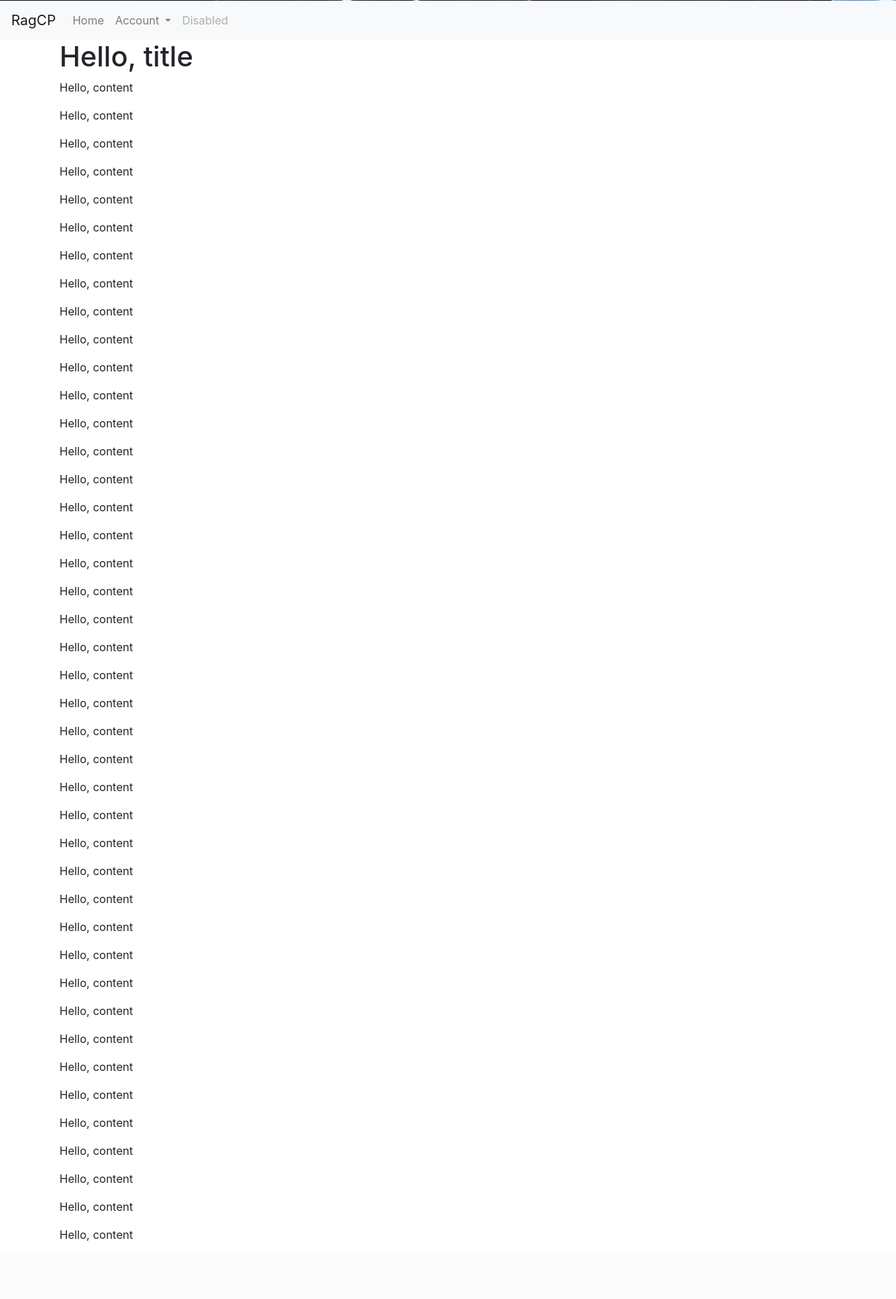
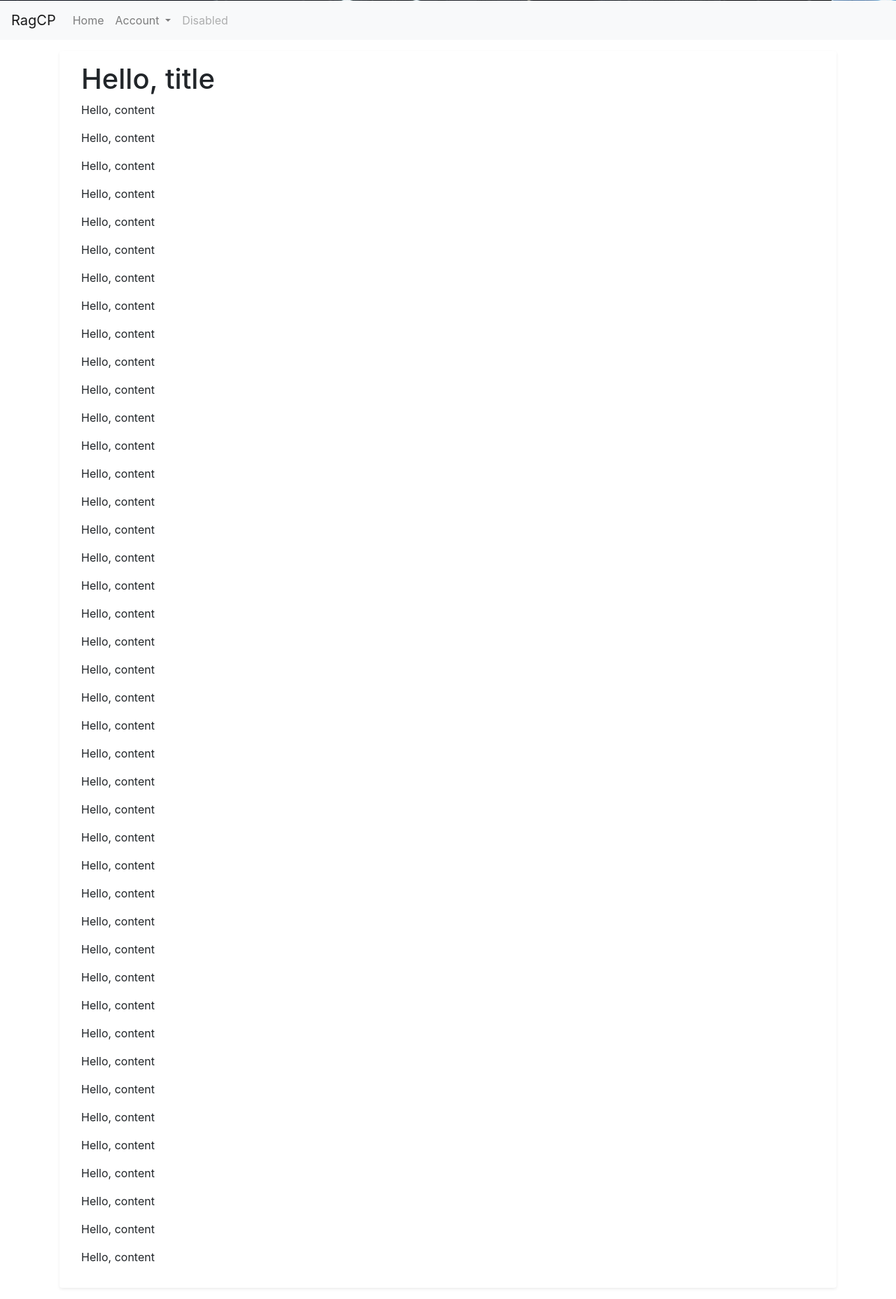
Before and after one commit to Freyja-Folkvangr/ragpycp, a Django app: page / in a window 1280 px wide; the page is wider, and only the part inside the window is pictured. Shown: the part 449-2306 px from the top of that part at 70% size. Before the commit the page ends 2223 px from the top of that part, so only its background shows below. Run offline with Django 3.2, Linux system fonts and the light colour scheme; some libraries are stand-ins or nearby versions.

Commit message:
Content structure

```diff
--- a/ragcp/templates/base.html
+++ b/ragcp/templates/base.html
@@ -72,9 +72,19 @@
 
 <!-- Site Content -->
 
-<div class="container">
-    {% block body %}
-    {% endblock %}
-</div>
+{% block body_base %}
+    <main role="main" class="container">
+        <div class="my-3 p-3 bg-white rounded shadow-sm">
+            {% comment %}
+            {% include "_messages.html" %}
+            {% endcomment %}
+            <div class="container justify-content-md-center">
+                {% block body %}
+                {% endblock %}
+            </div>
+        </div>
+    </main>
+{% endblock %}
+
 </body>
 </html>
```
